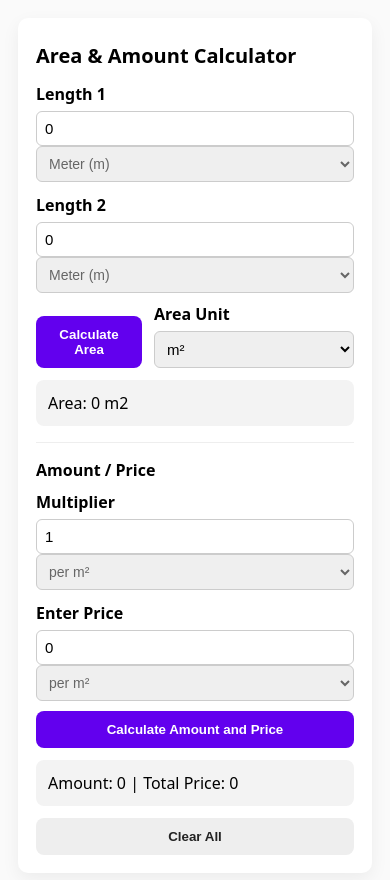
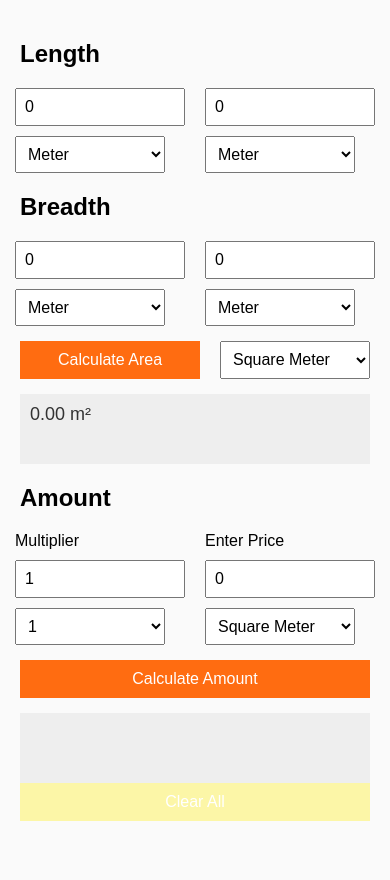
Before and after one commit to SKR0411/LandCalculator, a plain HTML site: page index.html in a window 390 px wide. Both pictures are taken after a click on the button "Calculate Area". After the commit the page ends 856 px from the top, so only its background shows below. Drawn offline with Linux system fonts and the light colour scheme.

Commit message:
Last Sync: 2025-10-20 09:18 (Mobile)

```diff
--- a/index.html
+++ b/index.html
@@ -1,219 +1,205 @@
-<!doctype html>
-
+<!DOCTYPE html>
 <html lang="en">
 <head>
-  <meta charset="utf-8" />
-  <meta name="viewport" content="width=device-width,initial-scale=1" />
-  <title>Area & Amount Calculator</title>
-  <style>
-    :root{--bg:#FAFAFA;--card:#FFFFFF;--muted:#666;--accent:#6200EE;--danger:#EE0055}
-    html,body{height:100%;margin:0;font-family:system-ui,-apple-system,Segoe UI,Roboto,'Helvetica Neue',Arial}
-    body{background:var(--bg);display:flex;align-items:flex-start;justify-content:center;padding:18px}
-    .container{width:100%;max-width:900px;background:var(--card);box-shadow:0 6px 18px rgba(0,0,0,0.06);border-radius:10px;padding:18px}
-    h1{margin:6px 0 14px;font-size:20px}
-    .row{display:flex;flex-wrap:wrap;gap:12px}
-    .col{flex:1 1 220px;min-width:200px}
-    label{display:block;font-weight:600;margin-bottom:6px}
-    input[type="number"], select{width:100%;box-sizing:border-box;padding:8px;border:1px solid #CCC;border-radius:6px;font-size:15px}
-    .small{font-size:14px;color:var(--muted)}
-    .section{margin-top:14px}
-    .btn{display:inline-block;width:100%;padding:11px;border-radius:8px;background:var(--accent);color:#fff;text-align:center;border:0;font-weight:700;cursor:pointer}
-    .btn.secondary{background:#EEE;color:#222}
-    .result{margin-top:12px;padding:12px;background:#F3F3F3;border-radius:8px;font-size:16px}
-    .grid-two{display:flex;gap:12px}
-    @media(max-width:560px){.grid-two{flex-direction:column}}
-  </style>
+<meta charset="UTF-8">
+<meta name="viewport" content="width=device-width, initial-scale=1.0">
+<title>Area Calculator</title>
+<style>
+    body {
+        font-family: Arial, sans-serif;
+        background: #FAFAFA;
+        padding: 20px;
+        max-width: 600px;
+        margin: auto;
+    }
+    h2 {
+        margin-top: 20px;
+        color: #000;
+    }
+    .row {
+        display: flex;
+        justify-content: center;
+        gap: 20px;
+        margin-bottom: 15px;
+    }
+    .column {
+        display: flex;
+        flex-direction: column;
+        gap: 10px;
+    }
+    input, select, button {
+        padding: 8px;
+        font-size: 16px;
+        width: 150px;
+    }
+    button {
+        width: 100%;
+        background: #FF6200EE;
+        color: #fff;
+        border: none;
+        cursor: pointer;
+        padding: 10px;
+        font-size: 16px;
+    }
+    .result-box {
+        margin-top: 15px;
+        background: #EEEEEE;
+        padding: 10px;
+        font-size: 18px;
+        color: #333;
+        min-height: 50px;
+    }
+    .clear-btn {
+        background: #FFEE0055;
+        color: #fff;
+    }
+</style>
 </head>
 <body>
-  <div class="container" role="main">
-    <h1>Area & Amount Calculator</h1><div class="section">
-  <div class="row">
-    <div class="col">
-      <label for="length1">Length 1</label>
-      <input id="length1" type="number" inputmode="decimal" value="0" step="any" />
-      <select id="unitLength1" aria-label="Length unit 1" class="small">
-        <option value="mm">Millimeter (mm)</option>
-        <option value="cm">Centimeter (cm)</option>
-        <option value="m">Meter (m)</option>
-        <option value="in">Inch (in)</option>
-        <option value="ft">Foot (ft)</option>
-      </select>
+
+<h2>Length</h2>
+<div class="row">
+    <div class="column">
+        <input type="number" id="length1" value="0" step="0.01">
+        <select id="lengthUnit1"></select>
     </div>
-
-    <div class="col">
-      <label for="length2">Length 2</label>
-      <input id="length2" type="number" inputmode="decimal" value="0" step="any" />
-      <select id="unitLength2" aria-label="Length unit 2" class="small">
-        <option value="mm">Millimeter (mm)</option>
-        <option value="cm">Centimeter (cm)</option>
-        <option value="m">Meter (m)</option>
-        <option value="in">Inch (in)</option>
-        <option value="ft">Foot (ft)</option>
-      </select>
+    <div class="column">
+        <input type="number" id="length2" value="0" step="0.01">
+        <select id="lengthUnit2"></select>
     </div>
-  </div>
-
-  <div class="row" style="margin-top:10px;align-items:end">
-    <div style="flex:1">
-      <button id="calcArea" class="btn">Calculate Area</button>
-    </div>
-    <div style="width:200px">
-      <label for="areaUnit">Area Unit</label>
-      <select id="areaUnit">
-        <option value="m2">m²</option>
-        <option value="cm2">cm²</option>
-        <option value="mm2">mm²</option>
-        <option value="ft2">ft²</option>
-        <option value="in2">in²</option>
-      </select>
-    </div>
-  </div>
-
-  <div id="areaResult" class="result" aria-live="polite">Area: 0</div>
 </div>
 
-<hr style="margin:16px 0;border:none;border-top:1px solid #EEE" />
-
-<div class="section">
-  <h2 style="font-size:16px;margin:0 0 10px">Amount / Price</h2>
-
-  <div class="row">
-    <div class="col">
-      <label for="times">Multiplier</label>
-      <input id="times" type="number" inputmode="decimal" value="1" step="any" />
-      <select id="timesUnit" class="small">
-        <option value="per_m2">per m²</option>
-        <option value="per_cm2">per cm²</option>
-        <option value="per_mm2">per mm²</option>
-        <option value="per_ft2">per ft²</option>
-        <option value="per_in2">per in²</option>
-      </select>
+<h2>Breadth</h2>
+<div class="row">
+    <div class="column">
+        <input type="number" id="breadth1" value="0" step="0.01">
+        <select id="breadthUnit1"></select>
     </div>
-
-    <div class="col">
-      <label for="price">Enter Price</label>
-      <input id="price" type="number" inputmode="decimal" value="0" step="any" />
-      <select id="priceUnit" class="small">
-        <option value="per_m2">per m²</option>
-        <option value="per_cm2">per cm²</option>
-        <option value="per_mm2">per mm²</option>
-        <option value="per_ft2">per ft²</option>
-        <option value="per_in2">per in²</option>
-      </select>
+    <div class="column">
+        <input type="number" id="breadth2" value="0" step="0.01">
+        <select id="breadthUnit2"></select>
     </div>
-  </div>
-
-  <div style="margin-top:10px">
-    <button id="calcAmount" class="btn">Calculate Amount and Price</button>
-  </div>
-
-  <div id="amountResult" class="result">Amount: 0 | Total Price: 0</div>
-
-  <div style="margin-top:12px" class="grid-two">
-    <button id="clearBtn" class="btn secondary">Clear All</button>
-  </div>
 </div>
 
-  </div>  <script>
-    // unit factors to meter
-    const lengthToMeter = {
-      mm: 0.001,
-      cm: 0.01,
-      m: 1,
-      in: 0.0254,
-      ft: 0.3048
-    };
+<div class="row">
+    <button id="calculateAreaBtn">Calculate Area</button>
+    <select id="areaUnit"></select>
+</div>
+<div class="result-box" id="areaResult"></div>
 
-    // area unit conversion to square meters
-    const areaToM2 = {
-      m2: 1,
-      cm2: 0.0001,
-      mm2: 0.000001,
-      ft2: 0.09290304,
-      in2: 0.00064516
-    };
+<h2>Amount</h2>
+<div class="row">
+    <div class="column">
+        <label>Multiplier</label>
+        <input type="number" id="times" value="1" step="1">
+        <select id="multiplier"></select>
+    </div>
+    <div class="column">
+        <label>Enter Price</label>
+        <input type="number" id="price" value="0" step="0.01">
+        <select id="priceUnit"></select>
+    </div>
+</div>
+<div class="row">
+    <button id="calculateAmountBtn">Calculate Amount</button>
+</div>
+<div class="result-box" id="amountResult"></div>
 
-    function parseNumber(value){
-      const n = parseFloat(String(value).trim());
-      return Number.isFinite(n) ? n : 0;
+<div class="row">
+    <button class="clear-btn" id="clearBtn">Clear All</button>
+</div>
+
+<script>
+const units = ["Meter", "Centimeter", "Foot", "Inch", "Nol", "Haat"];
+const areaUnits = ["Square Meter", "Square Centimeter", "Square Foot", "Square Inch", "Hectare", "Acre", "Bigha", "Kear", "Josti", "Raak", "Fon", "Kear_Josti_Raak_Fon", "Kata"];
+const multiplier = ["1","2","3","4","5","6","7","8","9","10"];
+
+// Populate dropdowns
+function populateDropdown(id, arr) {
+    const select = document.getElementById(id);
+    arr.forEach(val => {
+        let option = document.createElement("option");
+        option.value = val;
+        option.textContent = val;
+        select.appendChild(option);
+    });
+}
+
+["lengthUnit1","lengthUnit2","breadthUnit1","breadthUnit2"].forEach(id => populateDropdown(id, units));
+["areaUnit","priceUnit"].forEach(id => populateDropdown(id, areaUnits));
+populateDropdown("multiplier", multiplier);
+
+// Convert to meters
+function convertToMeter(value, unit) {
+    switch(unit){
+        case "Meter": return value;
+        case "Centimeter": return value * 0.01;
+        case "Foot": return value * 0.3048;
+        case "Inch": return value * 0.0254;
+        case "Nol": return value * 3.6576;
+        case "Haat": return value * 0.4572;
+        default: return value;
     }
+}
 
-    function computeArea(){
-      const a = parseNumber(document.getElementById('length1').value);
-      const b = parseNumber(document.getElementById('length2').value);
-      const u1 = document.getElementById('unitLength1').value;
-      const u2 = document.getElementById('unitLength2').value;
-      // convert both to meters
-      const m1 = a * (lengthToMeter[u1] || 1);
-      const m2 = b * (lengthToMeter[u2] || 1);
-      const areaM2 = m1 * m2;
-      const target = document.getElementById('areaUnit').value;
-      const display = areaM2 / areaToM2[target];
-      return {areaM2, display, displayUnit:target};
+// Calculate Area
+function calculateArea() {
+    const l1 = parseFloat(document.getElementById("length1").value) || 0;
+    const l2 = parseFloat(document.getElementById("length2").value) || 0;
+    const b1 = parseFloat(document.getElementById("breadth1").value) || 0;
+    const b2 = parseFloat(document.getElementById("breadth2").value) || 0;
+
+    const lu1 = document.getElementById("lengthUnit1").value;
+    const lu2 = document.getElementById("lengthUnit2").value;
+    const bu1 = document.getElementById("breadthUnit1").value;
+    const bu2 = document.getElementById("breadthUnit2").value;
+    const areaUnit = document.getElementById("areaUnit").value;
+
+    const length = convertToMeter(l1, lu1) + convertToMeter(l2, lu2);
+    const breadth = convertToMeter(b1, bu1) + convertToMeter(b2, bu2);
+
+    const areaSqMeter = length * breadth;
+
+    document.getElementById("areaResult").textContent = formatArea(areaSqMeter, areaUnit);
+    return areaSqMeter;
+}
+
+// Format Area
+function formatArea(value, unit) {
+    switch(unit){
+        case "Square Meter": return value.toFixed(2)+" m²";
+        case "Square Centimeter": return (value*10000).toFixed(1)+" cm²";
+        case "Square Foot": return (value*10.7639).toFixed(2)+" ft²";
+        case "Square Inch": return (value*1550.0031).toFixed(1)+" In²";
+        case "Hectare": return (value/10000).toFixed(5)+" Hectare";
+        case "Acre": return (value/4046.86).toFixed(5)+" Acre";
+        case "Bigha": return (value/1600).toFixed(5)+" Bigha";
+        case "Fon": return (value/(0.4572*0.4572)).toFixed(2)+" Fon";
+        default: return "Select valid unit for area.";
     }
+}
 
-    function formatNumber(n){
-      // smart formatting
-      if (Math.abs(n) >= 1){ return Number(n.toFixed(4)).toString(); }
-      return Number(n.toFixed(6)).toString();
-    }
+// Calculate Amount
+function calculateAmount() {
+    const times = parseFloat(document.getElementById("times").value) || 1;
+    const price = parseFloat(document.getElementById("price").value) || 0;
+    const priceUnit = document.getElementById("priceUnit").value;
 
-    document.getElementById('calcArea').addEventListener('click', ()=>{
-      const {areaM2, display, displayUnit} = computeArea();
-      const txt = `Area: ${formatNumber(display)} ${displayUnit}`;
-      document.getElementById('areaResult').textContent = txt;
-    });
+    const areaSqMeter = calculateArea();
+    let amount = areaSqMeter * times * price; // Default in selected unit
+    document.getElementById("amountResult").textContent = formatArea(areaSqMeter, priceUnit)+"\n"+amount.toFixed(2)+" Rupees";
+}
 
-    document.getElementById('calcAmount').addEventListener('click', ()=>{
-      const times = parseNumber(document.getElementById('times').value);
-      const timesUnit = document.getElementById('timesUnit').value; // e.g. per_m2
-      const price = parseNumber(document.getElementById('price').value);
-      const priceUnit = document.getElementById('priceUnit').value;
+// Clear
+document.getElementById("clearBtn").onclick = function(){
+    ["length1","length2","breadth1","breadth2","times","price"].forEach(id=>document.getElementById(id).value = id=="times" ? 1 : 0);
+    document.getElementById("areaResult").textContent = "";
+    document.getElementById("amountResult").textContent = "";
+};
 
-      // compute area in m2 (base)
-      const {areaM2} = computeArea();
-
-      // convert price unit to per m2 factor
-      const priceFactor = (()=>{
-        const key = priceUnit.replace('per_','');
-        return price / areaToM2[key];
-      })();
-
-      // convert times unit to multiplier factor relative to m2
-      const timesFactor = (()=>{
-        const key = timesUnit.replace('per_','');
-        return times / areaToM2[key];
-      })();
-
-      // amount = area (in m2) * times factor (but timesFactor already scaled)
-      // Simpler: interpret 'times' as a count multiplier (like quantity per unit area).
-      // We'll compute quantity = area (in m2) * times (if timesUnit matches area unit, convert accordingly)
-
-      // Convert "times" to count per m2
-      const timesPerM2 = times * (1 / areaToM2[timesUnit.replace('per_','')]);
-      const quantity = areaM2 * timesPerM2;
-
-      // Convert price to per m2 price
-      const pricePerM2 = price * (1 / areaToM2[priceUnit.replace('per_','')]);
-
-      const totalPrice = quantity * pricePerM2;
-
-      const amountText = `Amount (quantity): ${formatNumber(quantity)} | Total Price: ${formatNumber(totalPrice)}`;
-      document.getElementById('amountResult').textContent = amountText;
-    });
-
-    document.getElementById('clearBtn').addEventListener('click', ()=>{
-      ['length1','length2','times','price'].forEach(id=>document.getElementById(id).value = (id==='times' ? '1' : '0'));
-      ['unitLength1','unitLength2','areaUnit','timesUnit','priceUnit'].forEach(id=>document.getElementById(id).selectedIndex = 0);
-      document.getElementById('areaResult').textContent = 'Area: 0';
-      document.getElementById('amountResult').textContent = 'Amount: 0 | Total Price: 0';
-    });
-
-    // initialize small friendly default
-    document.getElementById('unitLength1').value='m';
-    document.getElementById('unitLength2').value='m';
-    document.getElementById('areaUnit').value='m2';
-    document.getElementById('timesUnit').value='per_m2';
-    document.getElementById('priceUnit').value='per_m2';
-  </script></body>
+// Buttons
+document.getElementById("calculateAreaBtn").onclick = calculateArea;
+document.getElementById("calculateAmountBtn").onclick = calculateAmount;
+</script>
+</body>
 </html>
```
